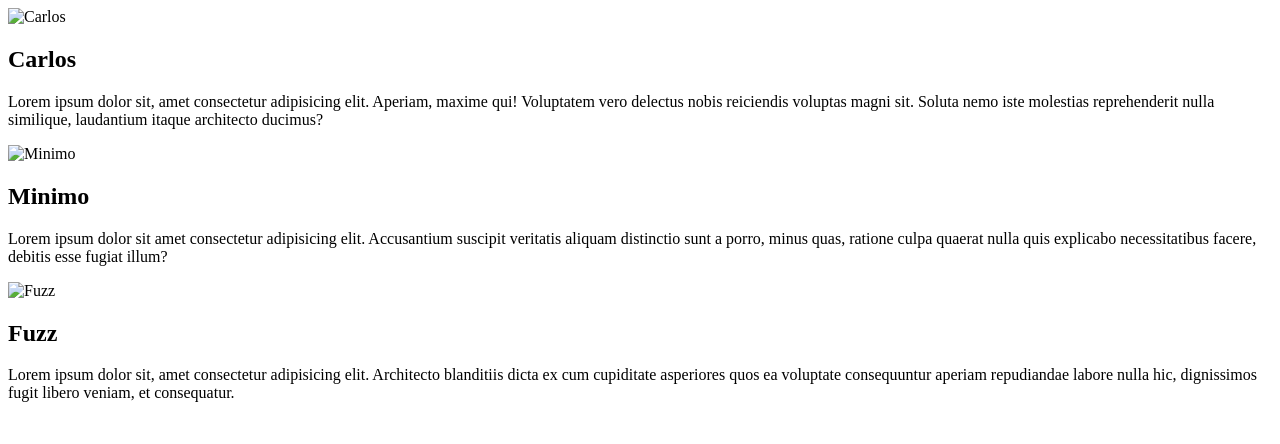
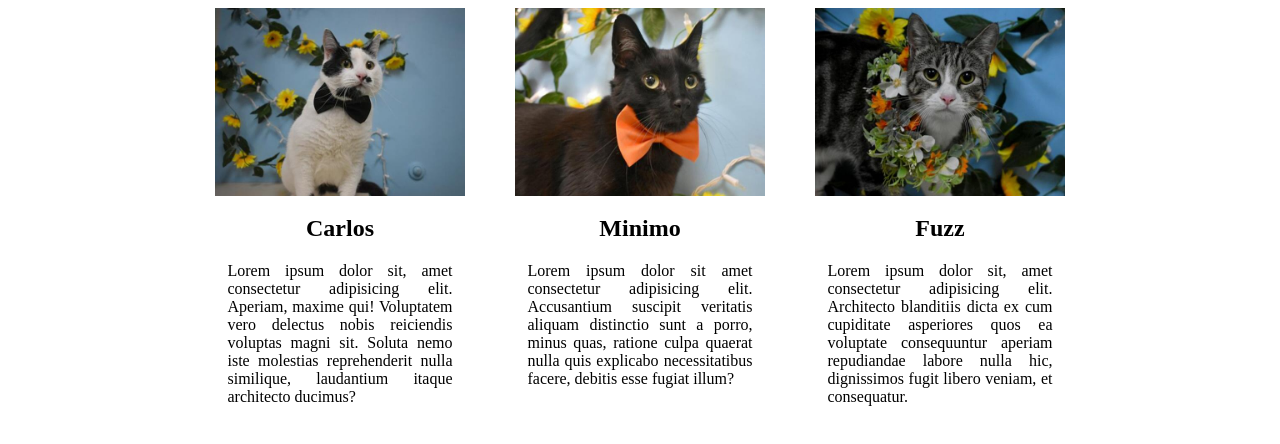
Before and after one commit to AlyxMoon/epicodus-day004-01-animal-shelter, a plain HTML site: page index.html in a window 1280 px wide. Drawn offline with Linux system fonts and the light colour scheme.

Commit message:
Add profile pictures, and set up columns using CSS flexbox.
Co-authored-by: Dave Lindqvist <Lindqvist.Dave@gmail.com>

```diff
--- a/css/styles.css
+++ b/css/styles.css
@@ -0,0 +1,24 @@
+.animal {
+  display: flex;
+  flex-direction: row;
+  justify-content: center;
+  align-items: stretch;
+}
+
+.animal p {
+  width: 75%;
+  text-align: justify;
+  margin: 0;
+}
+
+img {
+  max-width: 250px;
+  height: auto;
+}
+
+.animal div {
+  width: 300px;
+  display: flex;
+  flex-direction: column;
+  align-items: center;
+}
--- a/index.html
+++ b/index.html
@@ -8,22 +8,22 @@
   <title>Animal Shelter</title>
 </head>
 <body>
-  <div class="animal1">
-    <img src="" alt="Carlos">
+  <div class="animal">
+    <div>
+      <img src="images/carlos.jpg" alt="Carlos">
       <h2>Carlos</h2>
       <p>Lorem ipsum dolor sit, amet consectetur adipisicing elit. Aperiam, maxime qui! Voluptatem vero delectus nobis reiciendis voluptas magni sit. Soluta nemo iste molestias reprehenderit nulla similique, laudantium itaque architecto ducimus?</p>
     </div>
-
-  <div class="animal2">
-    <img src="" alt="Minimo">
+    <div>
+      <img src="images/minimo.jpg" alt="Minimo">
       <h2>Minimo</h2>
       <p>Lorem ipsum dolor sit amet consectetur adipisicing elit. Accusantium suscipit veritatis aliquam distinctio sunt a porro, minus quas, ratione culpa quaerat nulla quis explicabo necessitatibus facere, debitis esse fugiat illum?</p>
     </div>
-
-  <div class="animal3">
-    <img src="" alt="Fuzz">
+    <div>
+      <img src="images/fuzz.jpg" alt="Fuzz">
       <h2>Fuzz</h2>
       <p>Lorem ipsum dolor sit, amet consectetur adipisicing elit. Architecto blanditiis dicta ex cum cupiditate asperiores quos ea voluptate consequuntur aperiam repudiandae labore nulla hic, dignissimos fugit libero veniam, et consequatur.</p>
+    </div>
   </div>
 
 </body>
```
Also changed, not shown: images/carlos.jpg (added), images/fuzz.jpg (added), images/minimo.jpg (added). Lines whose indentation alone changed are shown as unchanged.
